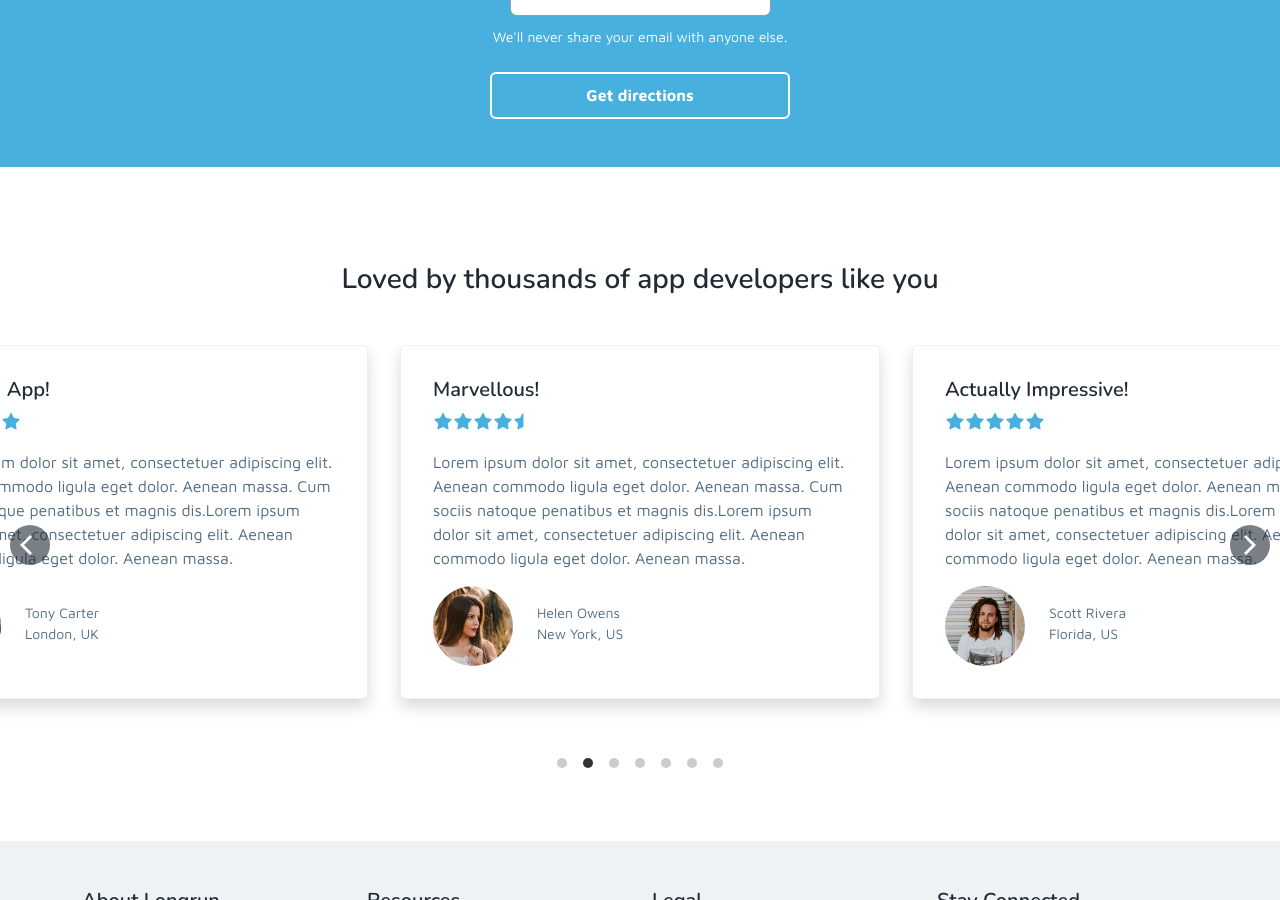
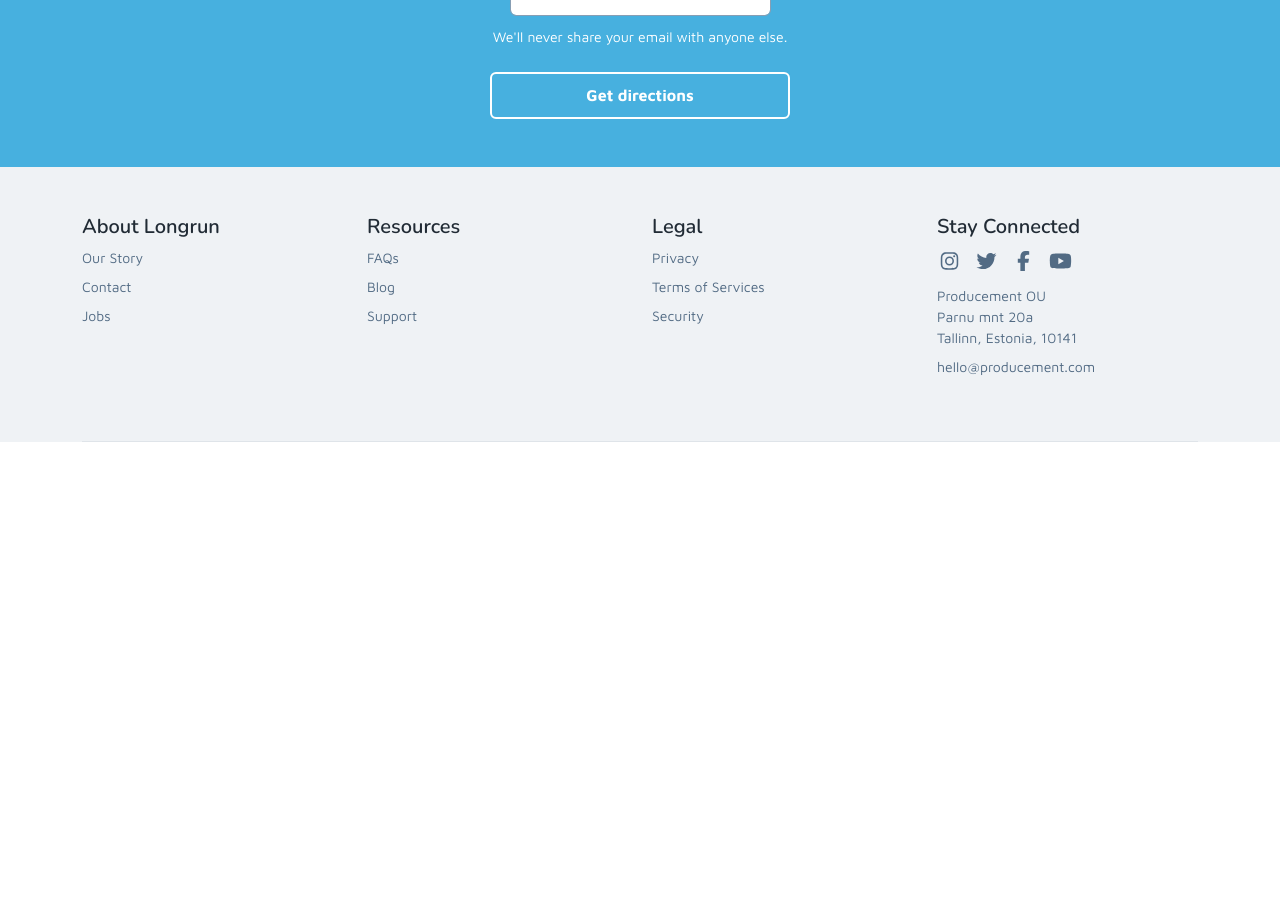
Before and after one commit to Producement/longrun_site, a Jekyll site: the page built from docs/index.html, in a window 1280 px wide and 900 px high, scrolled down 3910 px. Built offline with Jekyll 4.4.1, drawn with Linux system fonts in a browser that asks for light colours; nearby versions of some CDN libraries; library files that are not in the unit come from our copies; after the commit the page ends 4368 px from its top, so only the background shows below that.

```diff
--- a/docs/index.html
+++ b/docs/index.html
@@ -7,13 +7,14 @@
             <div class="col-12 col-md-7 pt-3 pt-md-4">
                 <h2 class="site-headline font-weight-bold mt-lg-5 pt-lg-5">
                     All World Stock Index
-          <br />
+                    <br/>
                     for Business Owners and Freelancers.
-          <br />
+                    <br/>
                     Simple. Low cost.
                 </h2>
                 <div class="site-tagline mb-3">
-          Join millions of people who already invest their money in the all world stock index.
+                    Join millions of people who already invest their money in the all world stock
+                    index.
                 </div>
                 <div class="cta-btns">
                     <div class="mb-4">
@@ -35,79 +36,110 @@
         <div class="row pt-5 mb-5">
 
             <div class="col-12 col-md-6 col-xl-5 offset-xl-1 d-none d-md-block">
-        <img class="product-figure product-figure-2 img-fluid" src="assets/images/longrun/man_thinking.png" alt=""/>
+                <img class="product-figure product-figure-2 img-fluid"
+                     src="assets/images/longrun/man_thinking.png" alt=""/>
             </div>
 
             <div class="col-12 col-md-6 col-xl-5 pr-xl-3 pt-md-3">
                 <div class="card rounded border-0 shadow-lg  mb-5">
                     <div class="card-body p-4">
                         <h5 class="card-title"><i
-                    class="far fa-chart-bar me-2 me-lg-3 text-primary fa-lg fa-fw"></i>Ranks best</h5>
-            <p class="card-text">The Boglehead favorite ranks consistently at the forefront in terms of Tracking Difference – in fact, you hardly incurred any net costs (0.02% annually) over the past 36 months</p>
-            <a class="more-link" href="#">Learn more <span class="more-arrow">&rarr;</span></a>
+                            class="far fa-chart-bar me-2 me-lg-3 text-primary fa-lg fa-fw"></i>Ranks
+                            best</h5>
+                        <p class="card-text">The Boglehead favorite ranks consistently at the
+                            forefront in terms of Tracking Difference – in fact, you hardly incurred
+                            any net costs (0.02% annually) over the past 36 months</p>
+                        <a class="more-link" href="#">Learn more <span
+                            class="more-arrow">&rarr;</span></a>
                     </div>
                 </div><!--//card-->
 
                 <div class="card rounded border-0 shadow-lg mb-5">
                     <div class="card-body p-4">
                         <h5 class="card-title"><i
-                    class="fas fa-laptop-code me-2 me-lg-3 text-primary fa-lg fa-fw"></i>Diversified</h5>
-            <p class="card-text">Vanguard tracks the FTSE ALL WORLD Index which covers c.90% of the Investable Universe, that’s 5% more than its rivals that track MSCI ACWI.</p>
-            <a class="more-link" href="#">Learn more <span class="more-arrow">&rarr;</span></a>
+                            class="fas fa-laptop-code me-2 me-lg-3 text-primary fa-lg fa-fw"></i>Diversified
+                        </h5>
+                        <p class="card-text">Vanguard tracks the FTSE ALL WORLD Index which covers
+                            c.90% of the Investable Universe, that’s 5% more than its rivals that
+                            track MSCI ACWI.</p>
+                        <a class="more-link" href="#">Learn more <span
+                            class="more-arrow">&rarr;</span></a>
                     </div>
                 </div><!--//card-->
                 <div class="card rounded border-0 shadow-lg mb-5">
                     <div class="card-body p-4">
                         <h5 class="card-title"><i
-                    class="far fa-calendar-alt me-2 me-lg-3 text-primary fa-lg fa-fw"></i>Cheapest</h5>
-            <p class="card-text">Vanguard FTSE All-World ETF is also the cheapest using the TER metric with on-going cost of 0.2% (but as we know Tracking Difference is more important)</p>
-            <a class="more-link" href="#">Learn more <span class="more-arrow">&rarr;</span></a>
+                            class="far fa-calendar-alt me-2 me-lg-3 text-primary fa-lg fa-fw"></i>Cheapest
+                        </h5>
+                        <p class="card-text">Vanguard FTSE All-World ETF is also the cheapest using
+                            the TER metric with on-going cost of 0.2% (but as we know Tracking
+                            Difference is more important)</p>
+                        <a class="more-link" href="#">Learn more <span
+                            class="more-arrow">&rarr;</span></a>
                     </div>
                 </div><!--//card-->
                 <div class="card rounded border-0 shadow-lg">
                     <div class="card-body p-4">
                         <h5 class="card-title"><i
-                    class="far fa-calendar-alt me-2 me-lg-3 text-primary fa-lg fa-fw"></i>Accumulating</h5>
-            <p class="card-text">Vanguard gives the flexibility of reinvesting dividends</p>
-            <a class="more-link" href="#">Learn more <span class="more-arrow">&rarr;</span></a>
+                            class="far fa-calendar-alt me-2 me-lg-3 text-primary fa-lg fa-fw"></i>Accumulating
+                        </h5>
+                        <p class="card-text">Vanguard gives the flexibility of reinvesting
+                            dividends</p>
+                        <a class="more-link" href="#">Learn more <span
+                            class="more-arrow">&rarr;</span></a>
                     </div>
                 </div><!--//card-->
             </div>
         </div>
         <!--      (source https://www.bankeronwheels.com/world-etfs/)-->
 
-    <h2 class="text-center">Which Platform to use?</h2>
+        <h2 id="platform" class="text-center">Which Platform to use?</h2>
         <h4 class="text-center">Interactive Brokers</h4>
 
         <div class="row">
             <div class="col-12 col-md-6 col-xl-5 order-md-2 pr-xl-3 d-none d-md-block">
                 <!--        <img class="product-figure product-figure-2 img-fluid" src="assets/images/product-figure-2.png" alt=""/>-->
-        <img class="product-figure product-figure-2 img-fluid" src="assets/images/longrun/thinking-woman-png-free-download-woman-thinking-png.png" alt=""/>
+                <img class="product-figure product-figure-2 img-fluid"
+                     src="assets/images/longrun/thinking-woman-png-free-download-woman-thinking-png.png"
+                     alt=""/>
             </div>
             <div class="col-12 col-md-6 col-xl-5 order-md-1 offset-xl-1 pt-xl-5">
                 <div class="card rounded border-0 shadow-lg  mb-5">
                     <div class="card-body p-4">
                         <h5 class="card-title"><i
-                    class="fas fa-microphone-alt me-2 me-lg-3 text-primary fa-lg fa-fw"></i>Lowest fees</h5>
-            <p class="card-text">Interactive Brokers offers the lowest commissions and the largest list of stocks,
-              ETFs, bonds, funds, options, futures, forex pairs, metals, on 150 markets, 90
-              stock exchanges, in 33 countries, all accessible from a single investor account.
-              European users can enjoy this experience to the fullest thanks to Interactive Brokers’
-              local presence in the European continent and number of supported countries. </p>
-            <a class="more-link" href="#">Learn more <span class="more-arrow">&rarr;</span></a>
+                            class="fas fa-microphone-alt me-2 me-lg-3 text-primary fa-lg fa-fw"></i>Lowest
+                            fees</h5>
+                        <p class="card-text">Interactive Brokers offers the lowest commissions and
+                            the largest list of stocks,
+                            ETFs, bonds, funds, options, futures, forex pairs, metals, on 150
+                            markets, 90
+                            stock exchanges, in 33 countries, all accessible from a single investor
+                            account.
+                            European users can enjoy this experience to the fullest thanks to
+                            Interactive Brokers’
+                            local presence in the European continent and number of supported
+                            countries. </p>
+                        <a class="more-link" href="#">Learn more <span
+                            class="more-arrow">&rarr;</span></a>
                     </div>
                 </div><!--//card-->
 
                 <div class="card rounded border-0 shadow-lg">
                     <div class="card-body p-4">
                         <h5 class="card-title"><i
-                    class="far fa-comments me-2 me-lg-3 text-primary fa-lg fa-fw"></i>Most trusted</h5>
-            <p class="card-text">European investors looking for a highly trusted broker that has stood the test of time will find
-              Interactive Brokers the best possible fit. Interactive Brokers was founded in 1978 and is one of
-              the largest online brokerages in the world, with regulatory licenses in 11 tier-one jurisdictions,
-              a superb capital position of $9 billion, the strongest security track record, and the lowest possible
+                            class="far fa-comments me-2 me-lg-3 text-primary fa-lg fa-fw"></i>Most
+                            trusted</h5>
+                        <p class="card-text">European investors looking for a highly trusted broker
+                            that has stood the test of time will find
+                            Interactive Brokers the best possible fit. Interactive Brokers was
+                            founded in 1978 and is one of
+                            the largest online brokerages in the world, with regulatory licenses in
+                            11 tier-one jurisdictions,
+                            a superb capital position of $9 billion, the strongest security track
+                            record, and the lowest possible
                             trading fees across all major asset classes.</p>
-            <a class="more-link" href="#">Learn more <span class="more-arrow">&rarr;</span></a>
+                        <a class="more-link" href="#">Learn more <span
+                            class="more-arrow">&rarr;</span></a>
                     </div>
                 </div><!--//card-->
                 <!--        <p>(source https://ampleinvest.com/best-brokers-europe/)</p>-->
@@ -117,7 +149,8 @@
         </div>
 
         <div class="pt-5 text-center">
-      <a class="btn btn-primary theme-btn theme-btn-ghost font-weight-bold" href="features.html">
+            <a class="btn btn-primary theme-btn theme-btn-ghost font-weight-bold"
+               href="features.html">
                 See our investment philosophy
             </a>
         </div>
@@ -168,7 +201,8 @@
                     <img class="mb-3" src="assets/images/icon-target.svg" alt=""/>
                     <h5>Simple</h5>
                     <div>
-            Get started with as little as <strong>€1</strong> and use our top-rated mobile app to
+                        Get started with as little as <strong>€1</strong> and use our top-rated
+                        mobile app to
                         grow your money. Account set up takes less than <strong>5 minutes</strong>.
                     </div>
                 </div>
@@ -178,7 +212,8 @@
                     <img class="mb-3" src="assets/images/icon-rocket.svg" alt=""/>
                     <h5>Smart</h5>
                     <div>
-            Automate your investments by setting up a <strong>recurring payment</strong>, and we'll
+                        Automate your investments by setting up a <strong>recurring payment</strong>,
+                        and we'll
                         do the rest. Set-it-and-forget-it investing is the best type of investing.
                     </div>
                 </div>
@@ -188,14 +223,16 @@
                     <img class="mb-3" src="assets/images/icon-cogs.svg" alt=""/>
                     <h5>Cheap</h5>
                     <div>
-            You'll only pay one transparent fee, totalling <strong>0.55%</strong> annually. There
+                        You'll only pay one transparent fee, totalling <strong>0.55%</strong>
+                        annually. There
                         are no trading fees, entry fees, exit fees or any minimum holding periods.
                     </div>
                 </div>
             </div>
         </div>
         <div class="pt-3 text-center">
-      <a class="btn btn-primary theme-btn theme-btn-ghost font-weight-bold" href="features.html">Learn
+            <a class="btn btn-primary theme-btn theme-btn-ghost font-weight-bold"
+               href="features.html">Learn
                 More</a>
         </div>
     </div>
@@ -204,200 +241,27 @@
 <section id="start" class="cta-section py-5 theme-bg-secondary text-center">
     <div class="container">
         <h3 class="text-white font-weight-bold mb-3">Ready to start?</h3>
-      <h3 class="text-white font-weight-bold mb-3">To get directions for an Interactive Brokers account creation we only need your email.</h3>
-  <form id="email-form" method="post" action="https://restful-google-form.vercel.app/api/forms/1FAIpQLSeHkZ7Z1W_7ltuaFllLKl7OWrX7HwCA7UZERWfMi7cVyJTYwA" >
+        <h3 class="text-white font-weight-bold mb-3">To get directions for an Interactive Brokers
+            account creation we only need your email.</h3>
+        <form id="email-form" method="post"
+              action="https://restful-google-form.vercel.app/api/forms/1FAIpQLSeHkZ7Z1W_7ltuaFllLKl7OWrX7HwCA7UZERWfMi7cVyJTYwA">
             <div class="form-group">
                 <div class="row justify-content-center mb-2">
                     <div class="col-3">
-              <input type="email" class="form-control" id="exampleInputEmail1" aria-describedby="emailHelp" placeholder="Enter your email">
+                        <input type="email" class="form-control" id="exampleInputEmail1"
+                               aria-describedby="emailHelp" placeholder="Enter your email">
                     </div>
                 </div>
-          <small id="emailHelp" class="text-white mx-auto single-col-max-width">We'll never share your email with anyone else.</small>
+                <small id="emailHelp" class="text-white mx-auto single-col-max-width">We'll never
+                    share your email with anyone else.</small>
             </div>
-      <button type="submit" class="btn theme-btn theme-btn-ghost theme-btn-on-bg mt-4">Get directions</button>
+            <button type="submit" class="btn theme-btn theme-btn-ghost theme-btn-on-bg mt-4">Get
+                directions
+            </button>
         </form>
 
     </div>
 </section><!--//cta-section-->
-
-
-<section id="quote" class="testimonial-section py-5">
-  <div class="py-lg-5">
-    <h3 class="mb-5 text-center">Loved by thousands of app developers like you</h3>
-
-    <div id="testimonial-carousel" class="testimonial-carousel">
-      <div class="carousel-cell">
-        <div class="item-inner shadow rounded">
-          <h5 class="mb-2">Amazing App!</h5>
-          <div class="ratings text-primary mb-3"><i class="fas fa-star"></i><i
-              class="fas fa-star"></i><i class="fas fa-star"></i><i class="fas fa-star"></i><i
-              class="fas fa-star"></i></div>
-          <div class="mb-3">Lorem ipsum dolor sit amet, consectetuer adipiscing elit. Aenean commodo
-            ligula eget dolor. Aenean massa. Cum sociis natoque penatibus et magnis dis.Lorem ipsum
-            dolor sit amet, consectetuer adipiscing elit. Aenean commodo ligula eget dolor. Aenean
-            massa.
-          </div>
-          <div class="source row">
-            <div class="col-auto">
-              <img class="source-profile rounded-circle" src="assets/images/users/user-1.jpg"
-                   alt=""/>
-            </div><!--//col-->
-            <div class="source-info col pt-3">
-              <div>Tony Carter</div>
-              <div>London, UK</div>
-            </div>
-          </div><!--//source-->
-        </div><!--//item-inner-->
-      </div><!--//carousel-cell-->
-
-      <div class="carousel-cell">
-        <div class="item-inner shadow rounded">
-          <h5 class="mb-2">Marvellous!</h5>
-          <div class="ratings text-primary mb-3"><i class="fas fa-star"></i><i
-              class="fas fa-star"></i><i class="fas fa-star"></i><i class="fas fa-star"></i><i
-              class="fas fa-star-half"></i></div>
-          <div class="mb-3">Lorem ipsum dolor sit amet, consectetuer adipiscing elit. Aenean commodo
-            ligula eget dolor. Aenean massa. Cum sociis natoque penatibus et magnis dis.Lorem ipsum
-            dolor sit amet, consectetuer adipiscing elit. Aenean commodo ligula eget dolor. Aenean
-            massa.
-          </div>
-          <div class="source row">
-            <div class="col-auto">
-              <img class="source-profile rounded-circle" src="assets/images/users/user-2.jpg"
-                   alt=""/>
-            </div>
-            <div class="source-info col pt-3">
-              <div>Helen Owens</div>
-              <div>New York, US</div>
-            </div>
-          </div><!--//source-->
-        </div><!--//item-inner-->
-      </div><!--//carousel-cell-->
-
-      <div class="carousel-cell">
-        <div class="item-inner shadow rounded">
-          <h5 class="mb-2">Actually Impressive!</h5>
-          <div class="ratings text-primary mb-3"><i class="fas fa-star"></i><i
-              class="fas fa-star"></i><i class="fas fa-star"></i><i class="fas fa-star"></i><i
-              class="fas fa-star"></i></div>
-          <div class="mb-3">Lorem ipsum dolor sit amet, consectetuer adipiscing elit. Aenean commodo
-            ligula eget dolor. Aenean massa. Cum sociis natoque penatibus et magnis dis.Lorem ipsum
-            dolor sit amet, consectetuer adipiscing elit. Aenean commodo ligula eget dolor. Aenean
-            massa.
-          </div>
-          <div class="source row">
-            <div class="col-auto">
-              <img class="source-profile rounded-circle" src="assets/images/users/user-3.jpg"
-                   alt=""/>
-            </div>
-            <div class="source-info col pt-3">
-              <div>Scott Rivera</div>
-              <div>Florida, US</div>
-            </div>
-          </div><!--//source-->
-        </div><!--//item-inner-->
-      </div><!--//carousel-cell-->
-
-      <div class="carousel-cell">
-        <div class="item-inner shadow rounded">
-          <h5 class="mb-2">Total Game Changer!</h5>
-          <div class="ratings text-primary mb-3"><i class="fas fa-star"></i><i
-              class="fas fa-star"></i><i class="fas fa-star"></i><i class="fas fa-star"></i><i
-              class="fas fa-star"></i></div>
-          <div class="mb-3">Lorem ipsum dolor sit amet, consectetuer adipiscing elit. Aenean commodo
-            ligula eget dolor. Aenean massa. Cum sociis natoque penatibus et magnis dis.Lorem ipsum
-            dolor sit amet, consectetuer adipiscing elit. Aenean commodo ligula eget dolor. Aenean
-            massa.
-          </div>
-          <div class="source row">
-            <div class="col-auto">
-              <img class="source-profile rounded-circle" src="assets/images/users/user-4.jpg"
-                   alt=""/>
-            </div>
-            <div class="source-info col pt-3">
-              <div>Charles Brewer</div>
-              <div>San Francisco, US</div>
-            </div>
-          </div><!--//source-->
-        </div><!--//item-inner-->
-      </div><!--//carousel-cell-->
-
-      <div class="carousel-cell">
-        <div class="item-inner shadow rounded">
-          <h5 class="mb-2">Just Perfect!</h5>
-          <div class="ratings text-primary mb-3"><i class="fas fa-star"></i><i
-              class="fas fa-star"></i><i class="fas fa-star"></i><i class="fas fa-star"></i><i
-              class="fas fa-star"></i></div>
-          <div class="mb-3">Lorem ipsum dolor sit amet, consectetuer adipiscing elit. Aenean commodo
-            ligula eget dolor. Aenean massa. Cum sociis natoque penatibus et magnis dis.Lorem ipsum
-            dolor sit amet, consectetuer adipiscing elit. Aenean commodo ligula eget dolor. Aenean
-            massa.
-          </div>
-          <div class="source row">
-            <div class="col-auto">
-              <img class="source-profile rounded-circle" src="assets/images/users/user-5.jpg"
-                   alt=""/>
-            </div>
-            <div class="source-info col pt-3">
-              <div>Deborah Reed</div>
-              <div>Paris, France</div>
-            </div>
-          </div><!--//source-->
-        </div><!--//item-inner-->
-      </div><!--//carousel-cell-->
-
-      <div class="carousel-cell">
-        <div class="item-inner shadow rounded">
-          <h5 class="mb-2">Great App!</h5>
-          <div class="ratings text-primary mb-3"><i class="fas fa-star"></i><i
-              class="fas fa-star"></i><i class="fas fa-star"></i><i class="fas fa-star"></i><i
-              class="fas fa-star"></i></div>
-          <div class="mb-3">Lorem ipsum dolor sit amet, consectetuer adipiscing elit. Aenean commodo
-            ligula eget dolor. Aenean massa. Cum sociis natoque penatibus et magnis dis.Lorem ipsum
-            dolor sit amet, consectetuer adipiscing elit. Aenean commodo ligula eget dolor. Aenean
-            massa.
-          </div>
-          <div class="source row">
-            <div class="col-auto">
-              <img class="source-profile rounded-circle" src="assets/images/users/user-6.jpg"
-                   alt=""/>
-            </div>
-            <div class="source-info col pt-3">
-              <div>Tony Cheng</div>
-              <div>San Francisco, US</div>
-            </div>
-          </div>
-        </div><!--//item-inner-->
-      </div><!--//carousel-cell-->
-
-      <div class="carousel-cell">
-        <div class="item-inner shadow rounded">
-          <h5 class="mb-2">Exceptional!</h5>
-          <div class="ratings text-primary mb-3"><i class="fas fa-star"></i><i
-              class="fas fa-star"></i><i class="fas fa-star"></i><i class="fas fa-star"></i><i
-              class="fas fa-star"></i></div>
-          <div class="mb-3">Lorem ipsum dolor sit amet, consectetuer adipiscing elit. Aenean commodo
-            ligula eget dolor. Aenean massa. Cum sociis natoque penatibus et magnis dis.Lorem ipsum
-            dolor sit amet, consectetuer adipiscing elit. Aenean commodo ligula eget dolor. Aenean
-            massa.
-          </div>
-          <div class="source row">
-            <div class="col-auto">
-              <img class="source-profile rounded-circle me-3" src="assets/images/users/user-7.jpg"
-                   alt=""/>
-            </div>
-            <div class="source-info col pt-3">
-              <div>Kimberly Wells</div>
-              <div>London, UK</div>
-            </div>
-          </div><!--//source-->
-        </div><!--//item-inner-->
-      </div><!--//carousel-cell-->
-    </div><!--//testimonial-carousel-->
-
-  </div><!--//container-->
-
-</section><!--//testimonial-section-->
 
 <script>
     const emailForm = document.querySelector('#email-form');
```
Also changed, not shown: other parts of docs/index.html (+1 -0 lines), docs/directions.html (added, +45 -0 lines), docs/assets/images/directions/account_type.png (added), docs/assets/images/directions/application.png (added), docs/assets/images/directions/login.png (added), docs/assets/images/directions/verify.png (added). Lines whose indentation alone changed are shown as unchanged.
